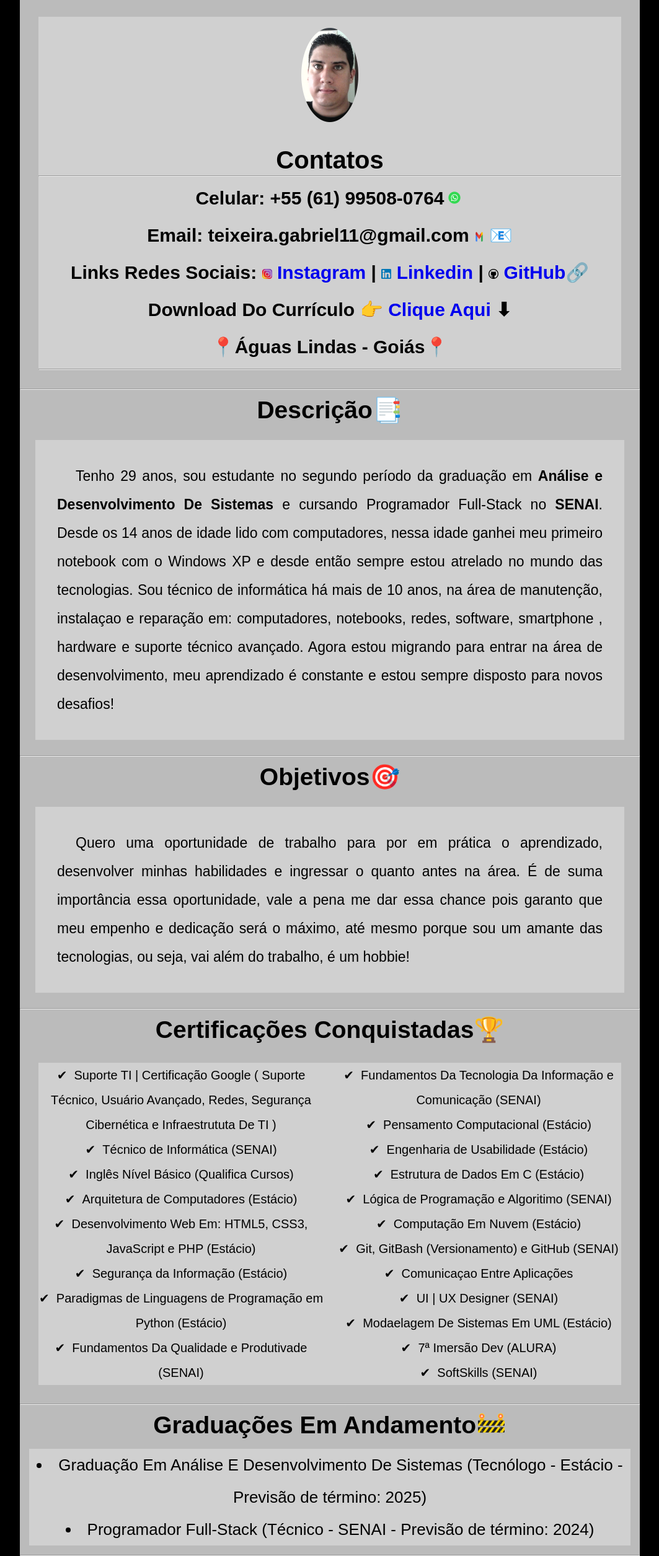
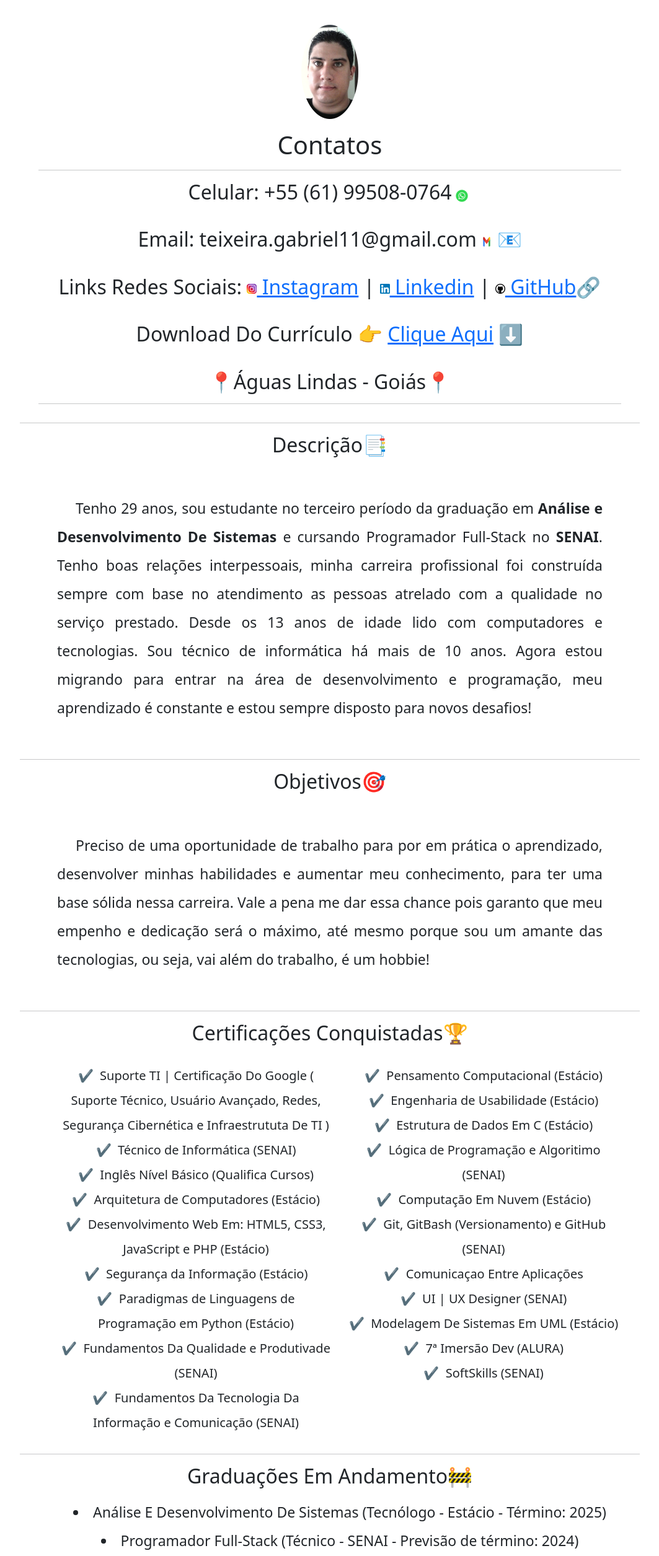
Before and after one commit to chavesgt/site-portfolio, a plain HTML site: page index.html in a window 1280 px wide. Shown: the part 289-2800 px from the top of the page at 62% size, without its empty margins (108-1171 px from the left). Drawn offline with nearby package versions, Linux system fonts and the light colour scheme.

Commit message:
Instalação bootstrap

```diff
--- a/CSS/homepage.css
+++ b/CSS/homepage.css
@@ -48,7 +48,6 @@ main{
   text-align: center;
   background-color: rgba(255, 255, 255, 0.301);
   margin: 30px;
-  line-height: 2.5em;
   font-weight: bold;
 }
 
@@ -96,6 +95,7 @@ div > p{
   text-align: center;
   background-color: rgba(255, 255, 255, 0.301);
   margin: 15px;
+  font-size: 23px;
 
 }
 
@@ -162,6 +162,13 @@ div.video hr {
   margin: 35px;
 }
 
+
+#final{
+  font-size: 20px;
+  line-height: 1.5em;
+  text-align: justify;
+}
+
 #rodape {
   clear: both;
   text-align: center;
--- a/index.html
+++ b/index.html
@@ -6,7 +6,7 @@
     <link rel="shortcut icon" href="favico.png" type="image/x-icon">
     <title>Gabriel Chaves</title>
     <link rel="stylesheet" href="CSS/homepage.css">
-
+    <link href="https://cdn.jsdelivr.net/npm/bootstrap@5.3.2/dist/css/bootstrap.min.css" rel="stylesheet" integrity="sha384-T3c6CoIi6uLrA9TneNEoa7RxnatzjcDSCmG1MXxSR1GAsXEV/Dwwykc2MPK8M2HN" crossorigin="anonymous">
 </head>
 <body>
 <main>
@@ -19,11 +19,11 @@
         <div id="contatos">
             <img src="Imagens/foto-eu-250.png" alt="Minha Foto">
                 <h1>Contatos</h1> <hr>
-                <h2>Celular: +55 (61) 99508-0764<img id="wpp" id="wpp" src="Imagens/logowpp.png" alt="logowpp"></h2>
-                <h2>Email: teixeira.gabriel11@gmail.com <img src="Imagens/logogmail.png" alt="logogmail"> &#x1F4E7;</h2>
+                <h2>Celular: +55 (61) 99508-0764<img id="wpp" id="wpp" src="Imagens/logowpp.png" alt="logowpp"></h2><br>
+                <h2>Email: teixeira.gabriel11@gmail.com <img src="Imagens/logogmail.png" alt="logogmail"> &#x1F4E7;</h2><br>
                 <h2>Links Redes Sociais: <a href="https://www.instagram.com/chavesdeveloper/" target="_blank"> <img src="Imagens/logoinstagram2.png" alt="logoinstagram"> Instagram</a> | <a href="https://www.linkedin.com/in/gabriel-chaves-7410b6274/" target="_blank"> <img src="Imagens/logolinkedlin2.png" alt="logolinkedlin"> Linkedin</a> | <a href="https://github.com/chavesgt" target="_blank"> <img src="Imagens/logogithub2.png" alt="logogithub"> GitHub</a>&#x1F517;
-                </a></h2>
-                <h2>Download Do Currículo &#x1F449; <a href="documentos/curriculogeral.pdf" download="pdf"> Clique Aqui</a>  &#x2B07;  </h2>
+                </a></h2> <br>
+                <h2>Download Do Currículo &#x1F449; <a href="documentos/curriculogeral.pdf" download="pdf"> Clique Aqui</a>  &#x2B07;  </h2> <br>
                 <h2>&#x1F4CD;Águas Lindas - Goiás&#x1F4CD;</h2> <hr>
 
         </div>
@@ -31,14 +31,14 @@
 <section>
     <div>
         <h2>Descrição&#x1F4D1;</h2>
-            <p>Tenho 29 anos, sou estudante no segundo período da graduação em <strong>Análise e Desenvolvimento De Sistemas</strong> e cursando Programador Full-Stack no <strong>SENAI</strong>. Desde os 14 anos de idade lido com computadores, nessa idade ganhei meu primeiro notebook com o Windows XP e desde então sempre estou atrelado no mundo das tecnologias. Sou técnico de informática há mais de 10 anos, na área de manutenção, instalaçao e reparação em: computadores, notebooks, redes, software, smartphone , hardware e suporte técnico avançado. Agora estou migrando para entrar na área de desenvolvimento, meu aprendizado é constante e estou sempre disposto para novos desafios!</p><hr>
+            <p>Tenho 29 anos, sou estudante no terceiro período da graduação em <strong>Análise e Desenvolvimento De Sistemas</strong> e cursando Programador Full-Stack no <strong>SENAI</strong>. Tenho boas relações interpessoais, minha carreira profissional foi construída sempre com base no atendimento as pessoas atrelado com a qualidade no serviço prestado. Desde os 13 anos de idade lido com computadores e tecnologias. Sou técnico de informática há mais de 10 anos. Agora estou migrando para entrar na área de desenvolvimento e programação, meu aprendizado é constante e estou sempre disposto para novos desafios!</p><hr>
         <h2>Objetivos&#x1F3AF;</h2>
-             <p>Quero uma oportunidade de trabalho para por em prática o aprendizado, desenvolver minhas habilidades e ingressar o quanto antes na área. É de suma importância essa oportunidade, vale a pena me dar essa chance pois garanto que meu empenho e dedicação será o máximo, até mesmo porque sou um amante das tecnologias, ou seja, vai além do trabalho, é um hobbie!</p><hr>
+             <p>Preciso de uma oportunidade de trabalho para por em prática o aprendizado, desenvolver minhas habilidades e aumentar meu conhecimento, para ter uma base sólida nessa carreira. Vale a pena me dar essa chance pois garanto que meu empenho e dedicação será o máximo, até mesmo porque sou um amante das tecnologias, ou seja, vai além do trabalho, é um hobbie!</p><hr>
     </div>
 <div id="certificacoes">
 <h2>Certificações Conquistadas&#x1F3C6;</h2>
     <ul>
-        <li>Suporte TI | Certificação Google ( Suporte Técnico, Usuário Avançado, Redes, Segurança Cibernética e Infraestrututa De TI )</li>
+        <li>Suporte TI | Certificação Do Google ( Suporte Técnico, Usuário Avançado, Redes, Segurança Cibernética e Infraestrututa De TI )</li>
         <li>Técnico de Informática (SENAI) </li>
         <li>Inglês Nível Básico (Qualifica Cursos)</li>
         <li>Arquitetura de Computadores (Estácio)</li>
@@ -55,7 +55,7 @@
         <li>Git, GitBash (Versionamento) e GitHub (SENAI)</li>
         <li>Comunicaçao Entre Aplicações</li>
         <li>UI | UX Designer (SENAI) </li>
-        <li>Modaelagem De Sistemas Em UML (Estácio) </li>
+        <li>Modelagem De Sistemas Em UML (Estácio) </li>
         <li>7ª Imersão Dev (ALURA)</li>
         <li>SoftSkills (SENAI)</li>
     </ul>
@@ -64,7 +64,7 @@
 <div id="diplomas">
 <h2>Graduações Em Andamento&#x1F6A7;</h2>
     <ul>
-        <li>Graduação Em Análise E Desenvolvimento De Sistemas (Tecnólogo - Estácio - Previsão de término: 2025)</li>
+        <li>Análise E Desenvolvimento De Sistemas (Tecnólogo - Estácio - Término: 2025)</li>
         <li>Programador Full-Stack (Técnico - SENAI - Previsão de término: 2024)</li>
     </ul>
 </div>
@@ -129,7 +129,7 @@
 </div>
 <hr>
 
-<div>
+<div id="final">
     <h2>Considerações Finais &#x1F51A;</h2>
     <p>Está página foi criada com o objetivo de por em prática o aprendizado e criar um cartão de visitas. Para concluir, todo o conteúdo apresentado é um roteiro de estudos, seguindo a cronologia das instiuições de ensino.
     Além dessas tecnologias descritas aqui posso aprender outras caso seja necessário (de acordo com alguma demanda), aprendendo uma por vez para não perder o foco.</p>
@@ -140,5 +140,7 @@
     <strong>Copyright &copy; 2024 - By Gabriel Chaves</strong> <img id="band" src="Imagens/logobandeira.png" alt="logobandeira"><br>
     </footer>
 </main>
+<script src="https://cdn.jsdelivr.net/npm/bootstrap@5.3.2/dist/js/bootstrap.bundle.min.js" integrity="sha384-C6RzsynM9kWDrMNeT87bh95OGNyZPhcTNXj1NW7RuBCsyN/o0jlpcV8Qyq46cDfL" crossorigin="anonymous"></script>
+
 </body>
 </html>
```
